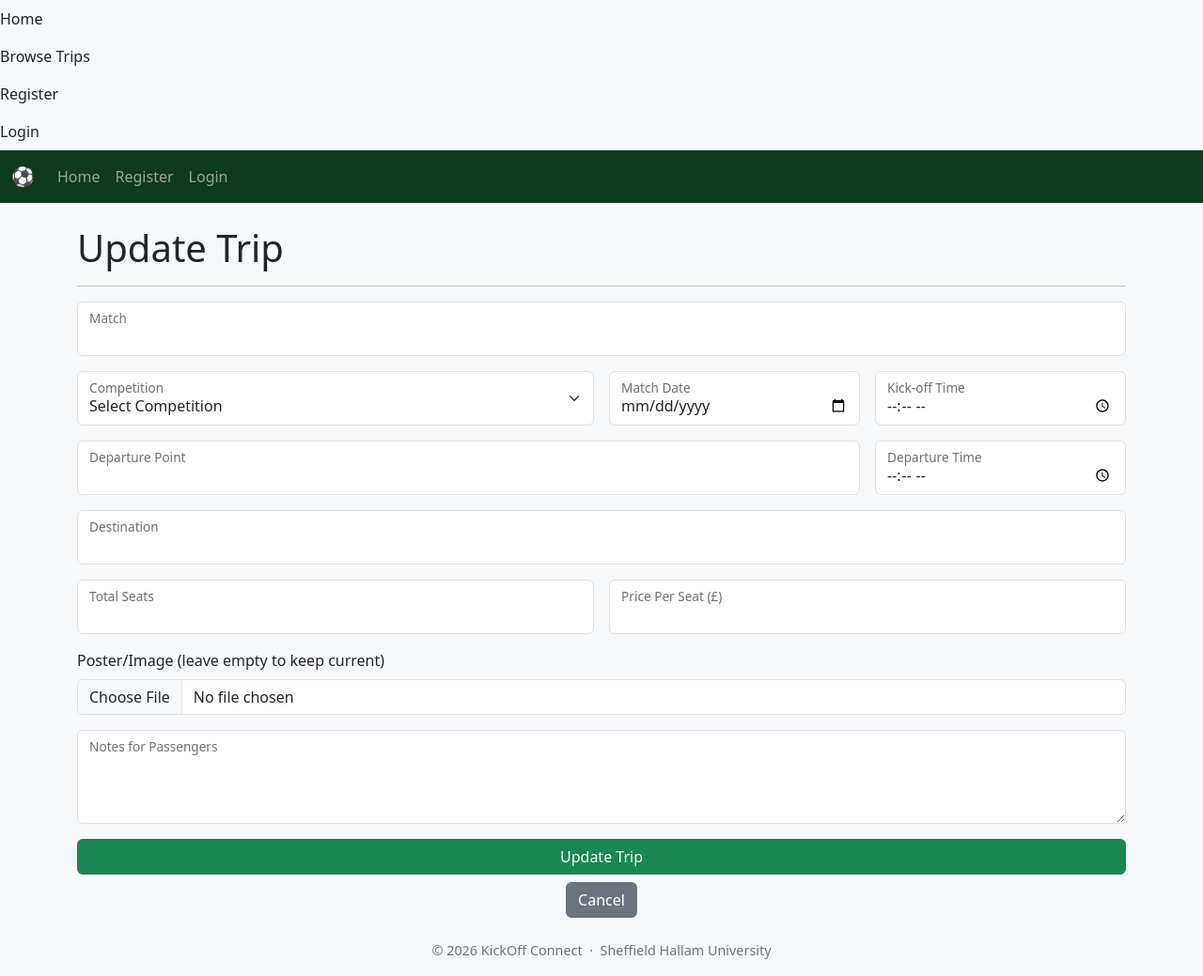
After one commit to c5065420/EFSSD_AF-Sem2-Task2, a Flask app: template templates/update.html in a window 1280 px wide. The commit adds this page. Shown: the whole page at 94% size. Run offline with Flask 3, Linux system fonts and the light colour scheme; the template is opened without the code that fills it, so the values that code supplies are empty; some libraries are stand-ins or nearby versions.

Commit message:
Phase 4b: Trip detail page, edit and delete with ownership checks

```diff
--- a/app.py
+++ b/app.py
@@ -126,6 +126,88 @@ def logout():
     flash(category='info', message='You have been logged out.')
     return redirect(url_for('index'))
 
+# Trip Detail Page
+@app.route('/trip/<int:id>/')
+def trip(id):
+    trip_data = get_trip_by_id(id)
+
+    if trip_data:
+        # Get count of seats already booked for this trip
+        seats_booked = get_seats_booked_for_trip(id)
+        return render_template('trip.html', title=trip_data['match_title'], trip=trip_data, seats_booked=seats_booked)
+    else:
+        flash(category='warning', message='Requested trip not found!')
+        return redirect(url_for('trips'))
+
+
+# Edit A Trip Page
+@app.route('/update/<int:id>/', methods=('GET', 'POST'))
+def update(id):
+    trip = get_trip_by_id(id)
+
+    # Check for errors
+    error = None
+    if trip is None:
+        error = 'Trip not found!'
+        flash(category='warning', message=error)
+    elif trip['user'] != session.get('user_id'):
+        error = 'You do not have permission to edit this trip.'
+        flash(category='danger', message=error)
+    if error:
+        return redirect(url_for('trips'))
+
+    if request.method == 'POST':
+        match_title = request.form['match_title']
+        competition = request.form['competition']
+        match_date = request.form['match_date']
+        kickoff_time = request.form['kickoff_time']
+        departure_point = request.form['departure_point']
+        departure_time = request.form['departure_time']
+        destination = request.form['destination']
+        total_seats = int(request.form['total_seats']) if request.form.get('total_seats') else 0
+        price = float(request.form['price']) if request.form.get('price') else 0
+        notes = request.form['notes']
+
+        # Handle poster image upload
+        poster = trip['poster']
+        if 'poster' in request.files:
+            poster_file = request.files['poster']
+            if poster_file and poster_file.filename and poster_file.filename.rsplit('.', 1)[1].lower() in ALLOWED_IMAGE_EXTENSIONS:
+                poster_url = f"/static/uploads/{poster_file.filename}"
+                poster_file.save(f"{UPLOADS_PATH}{poster_url}")
+                poster = poster_url
+
+        if not match_title:
+            flash(category='danger', message='Match title is required!')
+            return redirect(url_for('update', id=id))
+
+        update_trip(id, match_title, competition, match_date, kickoff_time,
+                    departure_point, departure_time, destination, total_seats,
+                    price, notes, poster)
+
+        flash(category='success', message='Trip updated successfully!')
+        return redirect(url_for('trip', id=id))
+    return render_template('update.html', title="Update Trip", trip=trip)
+
+
+# Delete A Trip
+@app.route('/delete/<int:id>', methods=('POST',))
+def delete(id):
+    trip = get_trip_by_id(id)
+    error = None
+    if trip is None:
+        error = 'Trip not found!'
+        flash(category='warning', message=error)
+    elif trip['user'] != session.get('user_id'):
+        error = 'You do not have permission to delete this trip.'
+        flash(category='danger', message=error)
+    if error:
+        return redirect(url_for('trips'))
+
+    delete_trip(id)
+    flash(category='success', message='Trip deleted successfully!')
+    return redirect(url_for('trips'))
+
 
 # Run application
 if __name__ == '__main__':
--- a/templates/trips.html
+++ b/templates/trips.html
@@ -19,7 +19,9 @@
             <div class="card h-100 trip-card">
                 <div class="card-body">
 
-                    <h5 class="card-title">{{ trip['match_title'] }}</h5>
+					<h5 class="card-title">
+						<a href="{{ url_for('trip', id=trip['id']) }}" class="text-decoration-none">{{ trip['match_title'] }}</a>
+					</h5>
 					<p class="card-text mb-1">📅 {{ trip['match_date'] }} · {{ trip['kickoff_time'] }} KO</p>
 					<p class="card-text mb-1 small text-muted">📍 {{ trip['departure_point'] }}</p>
 
@@ -37,6 +39,8 @@
 
 					<span class="price-display">£{{ "%.2f"|format(trip['price']) }}</span>
 					<small class="text-muted">/ seat · Organised by {{ trip['user'] | get_username }}</small>
+					<br>
+					<a href="{{ url_for('trip', id=trip['id']) }}" class="btn btn-sm btn-outline-secondary mt-2">View Trip</a>
 
 				</div>
             </div>
--- /dev/null
+++ b/templates/update.html
@@ -0,0 +1,99 @@
+{% extends "base.html" %}
+
+{% block content %}
+
+    <h1>Update Trip</h1>
+    <hr>
+
+    <form method="post" enctype="multipart/form-data" class="row g-3">
+        <input type="hidden" name="csrf_token" value="{{ csrf_token }}">
+
+        <div class="col-12">
+            <div class="form-floating">
+                <input name="match_title" type="text" class="form-control" id="match_title" value="{{ trip['match_title'] }}">
+                <label for="match_title">Match</label>
+            </div>
+        </div>
+
+        <div class="col-lg-6">
+            <div class="form-floating">
+                <select name="competition" class="form-select" id="competition">
+                    <option value="" {% if trip['competition'] == "" %}selected{% endif %}>Select Competition</option>
+                    <option value="Premier League" {% if trip['competition'] == "Premier League" %}selected{% endif %}>Premier League</option>
+                    <option value="Championship" {% if trip['competition'] == "Championship" %}selected{% endif %}>Championship</option>
+                    <option value="League One" {% if trip['competition'] == "League One" %}selected{% endif %}>League One</option>
+                    <option value="League Two" {% if trip['competition'] == "League Two" %}selected{% endif %}>League Two</option>
+                    <option value="FA Cup" {% if trip['competition'] == "FA Cup" %}selected{% endif %}>FA Cup</option>
+                    <option value="EFL Cup" {% if trip['competition'] == "EFL Cup" %}selected{% endif %}>EFL Cup</option>
+                    <option value="Champions League" {% if trip['competition'] == "Champions League" %}selected{% endif %}>Champions League</option>
+                    <option value="Other" {% if trip['competition'] == "Other" %}selected{% endif %}>Other</option>
+                </select>
+                <label for="competition">Competition</label>
+            </div>
+        </div>
+        <div class="col-lg-3">
+            <div class="form-floating">
+                <input name="match_date" type="date" class="form-control" id="match_date" value="{{ trip['match_date'] }}">
+                <label for="match_date">Match Date</label>
+            </div>
+        </div>
+        <div class="col-lg-3">
+            <div class="form-floating">
+                <input name="kickoff_time" type="time" class="form-control" id="kickoff_time" value="{{ trip['kickoff_time'] }}">
+                <label for="kickoff_time">Kick-off Time</label>
+            </div>
+        </div>
+
+        <div class="col-lg-9">
+            <div class="form-floating">
+                <input name="departure_point" type="text" class="form-control" id="departure_point" value="{{ trip['departure_point'] }}">
+                <label for="departure_point">Departure Point</label>
+            </div>
+        </div>
+        <div class="col-lg-3">
+            <div class="form-floating">
+                <input name="departure_time" type="time" class="form-control" id="departure_time" value="{{ trip['departure_time'] }}">
+                <label for="departure_time">Departure Time</label>
+            </div>
+        </div>
+
+        <div class="col-12">
+            <div class="form-floating">
+                <input name="destination" type="text" class="form-control" id="destination" value="{{ trip['destination'] }}">
+                <label for="destination">Destination</label>
+            </div>
+        </div>
+
+        <div class="col-lg-6">
+            <div class="form-floating">
+                <input name="total_seats" type="number" class="form-control" id="total_seats" min="1" max="100" value="{{ trip['total_seats'] }}">
+                <label for="total_seats">Total Seats</label>
+            </div>
+        </div>
+        <div class="col-lg-6">
+            <div class="form-floating">
+                <input name="price" type="number" step="0.01" class="form-control" id="price" min="0" value="{{ trip['price'] }}">
+                <label for="price">Price Per Seat (£)</label>
+            </div>
+        </div>
+
+        <div class="col-12">
+            <label for="poster" class="form-label">Poster/Image (leave empty to keep current)</label>
+            <input name="poster" type="file" accept="image/*" class="form-control" id="poster">
+        </div>
+
+        <div class="col-12">
+            <div class="form-floating">
+                <textarea name="notes" class="form-control" id="notes" style="height: 100px">{{ trip['notes'] }}</textarea>
+                <label for="notes">Notes for Passengers</label>
+            </div>
+        </div>
+
+        <div class="col-12 text-center">
+            <button type="submit" class="btn btn-success w-100">Update Trip</button>
+            <a href="{{ url_for('trip', id=trip['id']) }}" class="btn btn-secondary mt-2">Cancel</a>
+        </div>
+
+    </form>
+
+{% endblock %}
```
Also changed, not shown: templates/trip.html (added, +72 -0 lines), update.html (added, +99 -0 lines). Lines whose indentation alone changed are shown as unchanged.
